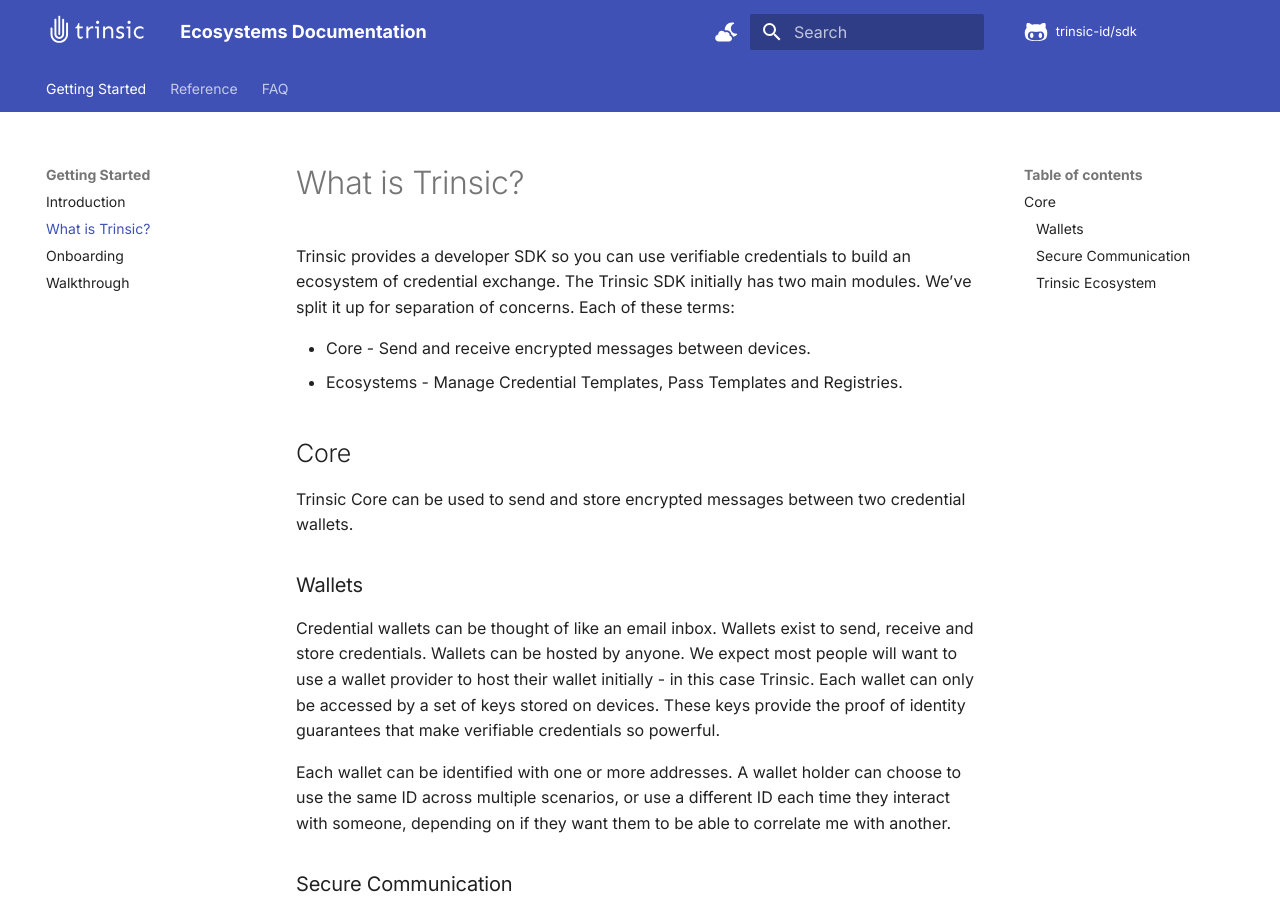
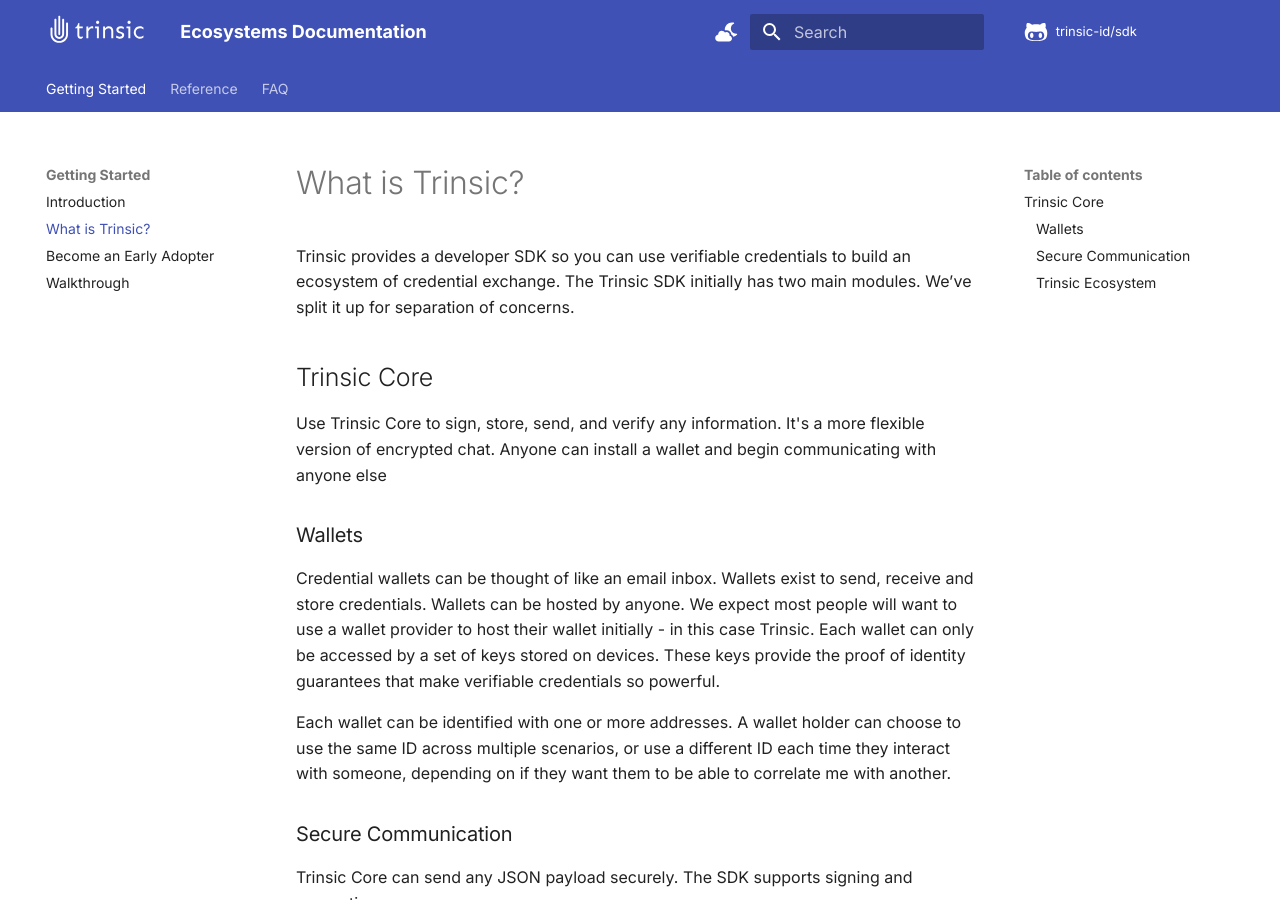
Before and after one commit to trinsic-id/v2-sdk, an MkDocs documentation site: the page built from docs/trinsic.md, in a window 1280 px wide and 900 px high. Built offline with MkDocs 1.6.1 and Material for MkDocs 9.7.7, drawn with Linux system fonts in a browser that asks for light colours; comment, search, counter and statistics services are not loaded.

```diff
--- a/docs/trinsic.md
+++ b/docs/trinsic.md
@@ -1,13 +1,9 @@
 # What is Trinsic?
 
-Trinsic provides a developer SDK so you can use verifiable credentials to build an ecosystem of credential exchange. The Trinsic SDK initially has two main modules. We’ve split it up for separation of concerns. Each of these terms:
+Trinsic provides a developer SDK so you can use verifiable credentials to build an ecosystem of credential exchange. The Trinsic SDK initially has two main modules. We’ve split it up for separation of concerns.
 
-- Core - Send and receive encrypted messages between devices.
-- Ecosystems - Manage Credential Templates, Pass Templates and Registries.
-
-## Core
-
-Trinsic Core can be used to send and store encrypted messages between two credential wallets.
+## Trinsic Core
+Use Trinsic Core to sign, store, send, and verify any information. It's a more flexible version of encrypted chat. Anyone can install a wallet and begin communicating with anyone else
 
 ### Wallets
 Credential wallets can be thought of like an email inbox. Wallets exist to send, receive and store credentials. Wallets can be hosted by anyone. We expect most people will want to use a wallet provider to host their wallet initially - in this case Trinsic. Each wallet can only be accessed by a set of keys stored on devices. These keys provide the proof of identity guarantees that make verifiable credentials so powerful.
--- a/mkdocs.yml
+++ b/mkdocs.yml
@@ -7,7 +7,7 @@ nav:
   - Getting Started:
       - Introduction: index.md
       - What is Trinsic?: trinsic.md
-      - Onboarding: onboard.md
+      - Become an Early Adopter: early-adopter.md
       - Walkthrough: walkthrough.md
 
   - Reference:
@@ -61,6 +61,8 @@ markdown_extensions:
       custom_checkbox: true
   - attr_list
   - def_list
+  - admonition
+  - pymdownx.details
   - toc:
       permalink: true
   - abbr
```
Also changed, not shown: docs/early-adopter.md (renamed from docs/onboard.md, +1 -3 lines), docs/index.md (+9 -2 lines), docs/walkthrough.md (+26 -14 lines), docs/_static/named-triangle.png (added), docs/_static/trust-ecosystem-interop.jpg (added), docs/_static/trust-ecosystem.png (added), docs/_static/trust-triangle.png (added).
